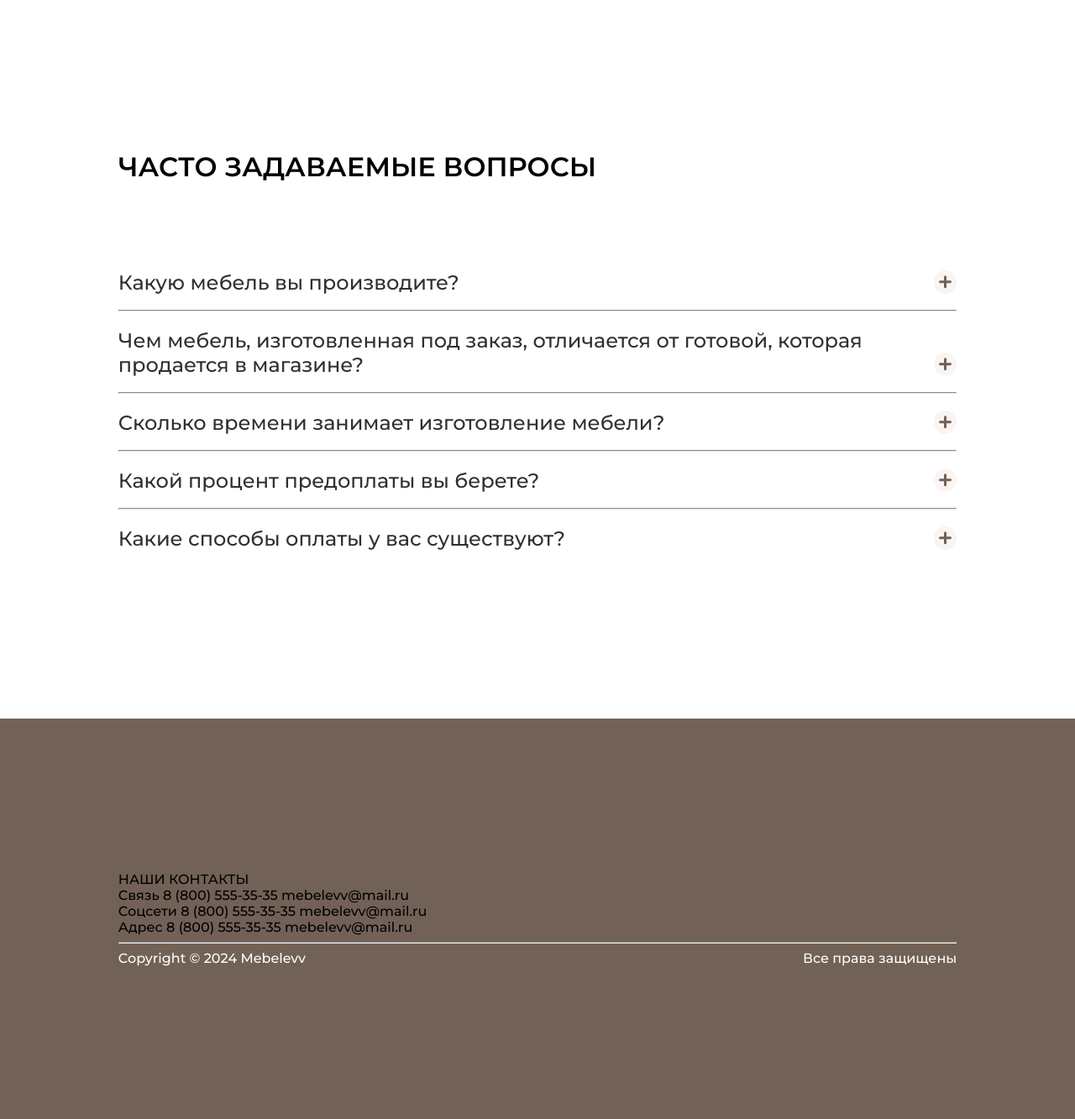
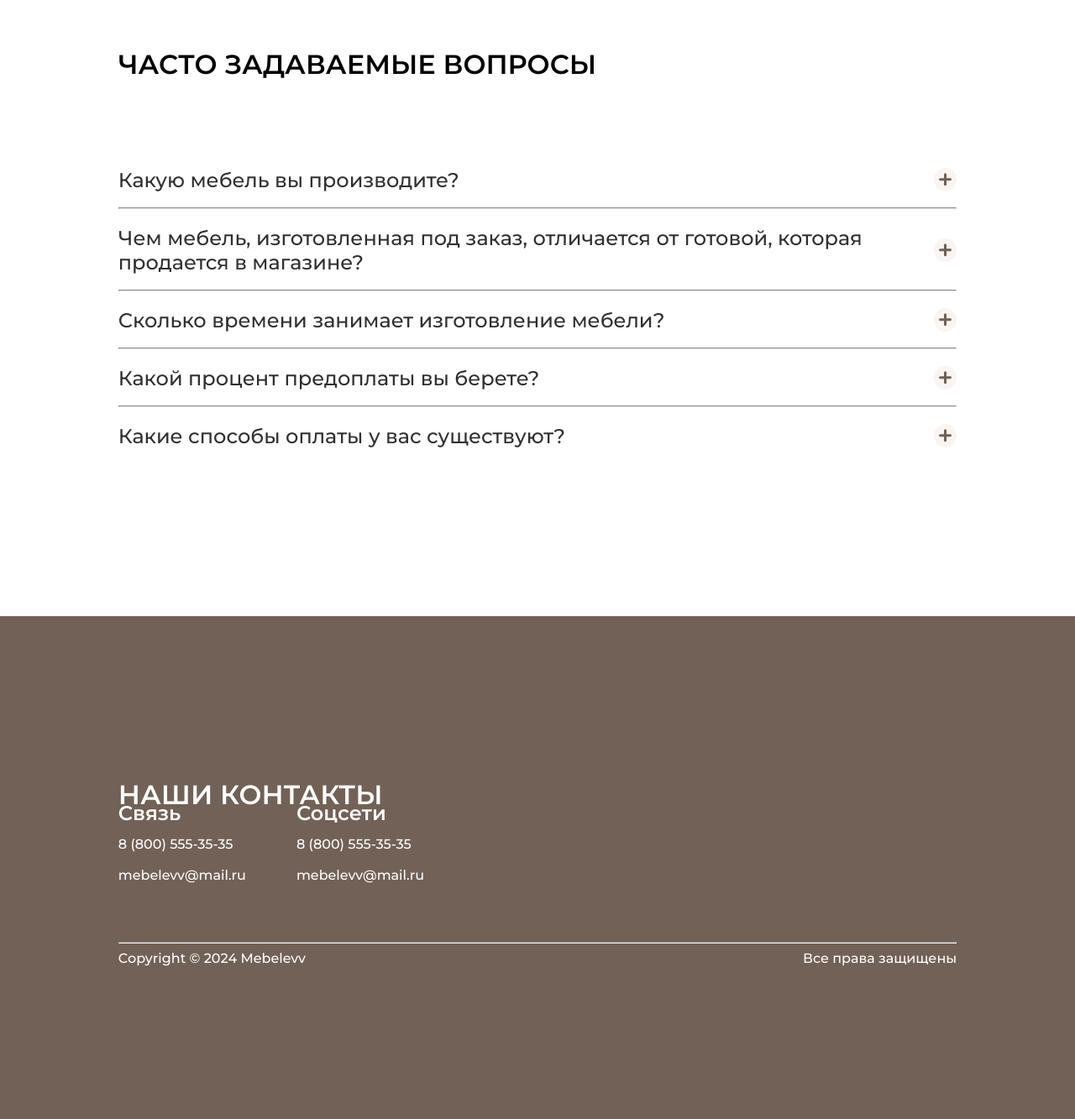
Before and after one commit to rvasutenko/Mebelevv, a Django app: page / in a window 1280 px wide, after a click on "Контакты". Shown: the part 1267-2600 px from the top of the page at 84% size. Run offline with Django 5.2, Linux system fonts and the light colour scheme; data that the repository does not hold is empty.

Commit message:
resolve conflicts

```diff
--- a/mebelevv/static/mebelevv/main.css
+++ b/mebelevv/static/mebelevv/main.css
@@ -358,6 +358,9 @@ transform: translateX(-20%);
   }
 
 .questions-collapsible {
+    display: flex;
+    align-items: center;
+    justify-content: space-between;
     font-family: 'Montserrat';
     background-color: transparent;
     color: var(--ui-light-black);
@@ -371,7 +374,6 @@ transform: translateX(-20%);
     padding: 0;
     margin-bottom: 18px;
   }
-
   .plan,
   .questions-collapsible:hover {
     background-color: transparent;
@@ -388,7 +390,6 @@ transform: translateX(-20%);
     margin-left: 5px;
     transition: transform 0.2s linear;
   }
-
   .plan:after {
     transition: all 0.2s linear;
     background: var(--ui-brown);
@@ -403,7 +404,6 @@ transform: translateX(-20%);
     transition: max-height 0.2s ease-out;
     background-color: transparent;
   }
-
   .questions-text {
     font-family: 'Montserrat';
     font-size: 20px;
@@ -416,34 +416,20 @@ transform: translateX(-20%);
     margin-top: 0;
     margin-bottom: 20px;
   }
-
   .questions-section {
     display: flex;
     flex-direction: column;
     height: fit-content;
     padding: 7vh 11vw;
   }
-
   .questions-title {
     font-size: 2em;
     font-weight: 600;
-
   }
-
   .questions-list {
     margin-top: 4vh;
     width: 100%;
   }
-
-.contacts-section {
-    height: 840px;
-    background: var(--ui-brown);
-    display: flex;
-    flex-direction: column;
-    height: fit-content;
-    padding: 7vh 11vw;
-}
-
 
 .footer-hr {
     color: var(--footer-hr);
@@ -699,3 +685,74 @@ input[type='radio']:checked:after {
     outline: none;
     border: 1px solid #726156;
 }
+
+a {
+    text-decoration: none;
+    color: var(--ui-white);
+}
+
+  .contacts-section {
+    background: var(--ui-brown);
+    display: flex;
+    flex-direction: column;
+    height: fit-content;
+    padding: 7vh 11vw;
+  }
+  .footer-hr {
+    color: var(--footer-hr);
+  }
+  .footer-text {
+    display: flex;
+    justify-content: space-between;
+    color: var(--ui-white);
+  }
+  .contacts-main {
+      display: flex;
+      flex-direction: row;
+      padding-bottom: 40px;
+      width: 100%;
+      justify-content: space-between;
+      line-height: 22px;
+  }
+  .contacts-map {
+      overflow: hidden;
+      max-width: fit-content;
+      border-radius: 16px;
+  }
+  .contacts-text {
+      font-size: 2em;
+      font-weight: 600;
+      color: var(--ui-white);
+  }
+  .contacts-text-wrap {
+      display: flex;
+      justify-content: space-between;
+      flex-direction: column;
+      padding: 20px 0;
+  }
+  .contacts-connect, .contacts-media, .contacts-address {
+      display: flex;
+      flex-direction: column;
+      gap: 15px;
+      font-size: 1em;
+      font-weight: 500;
+      color: var(--ui-white);
+  }
+  .contacts-connect-title, .contacts-media-title, .contacts-address-title {
+      font-weight: 600;
+      font-size: 1.5em;
+  }
+  .contacts-wrap {
+      display: flex;
+      justify-content: space-between;
+      gap: 60px;
+  }
+
+  @media(max-width: 1300px) {
+      .contacts-address {
+          display: none;
+      }
+      .contacts-map {
+          width: 36vw;
+      }
+  }
--- a/mebelevv/templates/mebelevv/index.html
+++ b/mebelevv/templates/mebelevv/index.html
@@ -1,12 +1,22 @@
+<html lang="ru">
 <head>
     <meta charset="UTF-8">
     <meta name="viewport"
           content="width=device-width, user-scalable=no, initial-scale=1.0, maximum-scale=1.0, minimum-scale=1.0">
     <meta http-equiv="X-UA-Compatible" content="ie=edge">
+    <meta name="description" content="Мебельная компания MEBELEVV предлагает изготовление мебели на заказ: шкафы, кухни, офисная мебель. Индивидуальные решения для вашего дома и офиса.">
+    <meta property="og:type" content="website"/>
+    <meta property="og:url" content="https://mebelevv.kz/"/>
+    <meta property="og:image" content="https://mebelevv.kz/images/logo-black.svg"/>
+    <meta property="og:title" content="Мебельная компания MEBELEVV"/>
+    <meta property="og:description" content="Мебельная компания MEBELEVV предлагает изготовление мебели на заказ: шкафы, кухни, офисная мебель. Индивидуальные решения для вашего дома и офиса."/>
+
     <title>MEBELEVV</title>
-    <link rel="website icon" href="../../static/mebelevv/images/logo-black.svg" type="png">
+    <link rel="icon" href="../../static/mebelevv/images/logo-black.svg" type="image/png">
     <link rel="stylesheet" href="../../static/mebelevv/vars.css">
     <link rel="stylesheet" href="../../static/mebelevv/main.css">
+    <link rel="stylesheet" href="../../static/mebelevv/side-menu.css">
+
     <script src="https://code.jquery.com/jquery-3.6.0.min.js"></script>
 </head>
 
@@ -125,10 +135,11 @@
             <div class="calculator-questions">
                 <span class="calculator-text">Ответьте на <span class="calculator-text-colored">5 вопросов</span> и узнайте стоимость</span>
                 <span class="calculator-text-secondary">Мы поможем вам рассчитать стоимость мебели вашей мечты, а также подобрать варианты дизайна и изготовления мебели</span>
-            <button id="openModal" class="calculator-button">Узнать стоимость</button>
+                <button id="openModal" class="calculator-button">Узнать стоимость</button>
             </div>
             <div class="calculator-image">
                 <img class="calculator-img" src="../../static/mebelevv/images/calculator.jpg" alt="Calculator"></img>
+
             </div>
         </div>
     </section>
@@ -405,3 +416,4 @@ function closeNav() {
     setTimeout(document.getElementById("mySidenav").style.width = "0", 0);
 }
 </script>
+</html>
```
Also changed, not shown: mebelevv/static/mebelevv/side-menu.css (added, +38 -0 lines), mebelevv/static/mebelevv/images/close.svg (added). Lines whose indentation alone changed are shown as unchanged.
